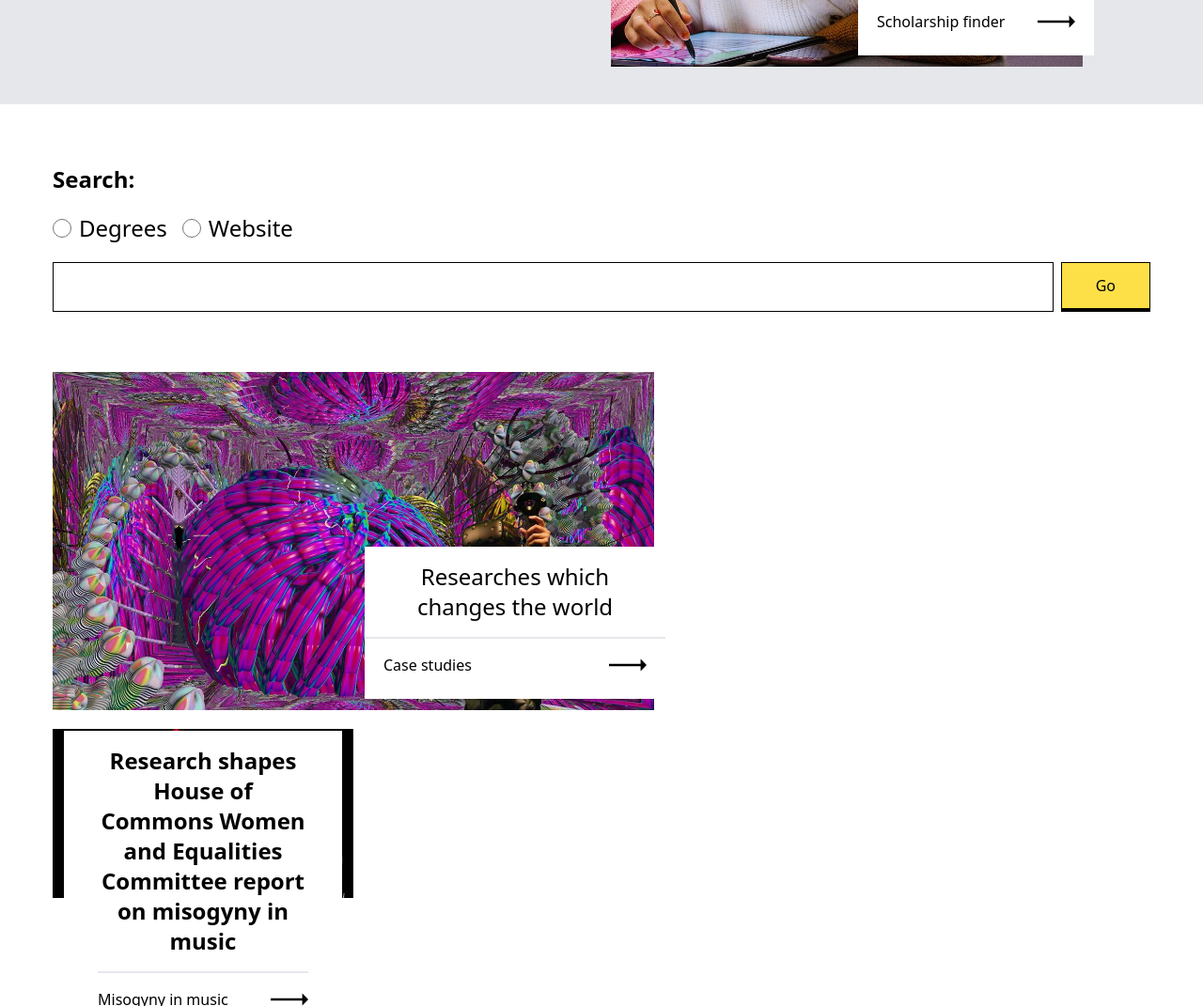
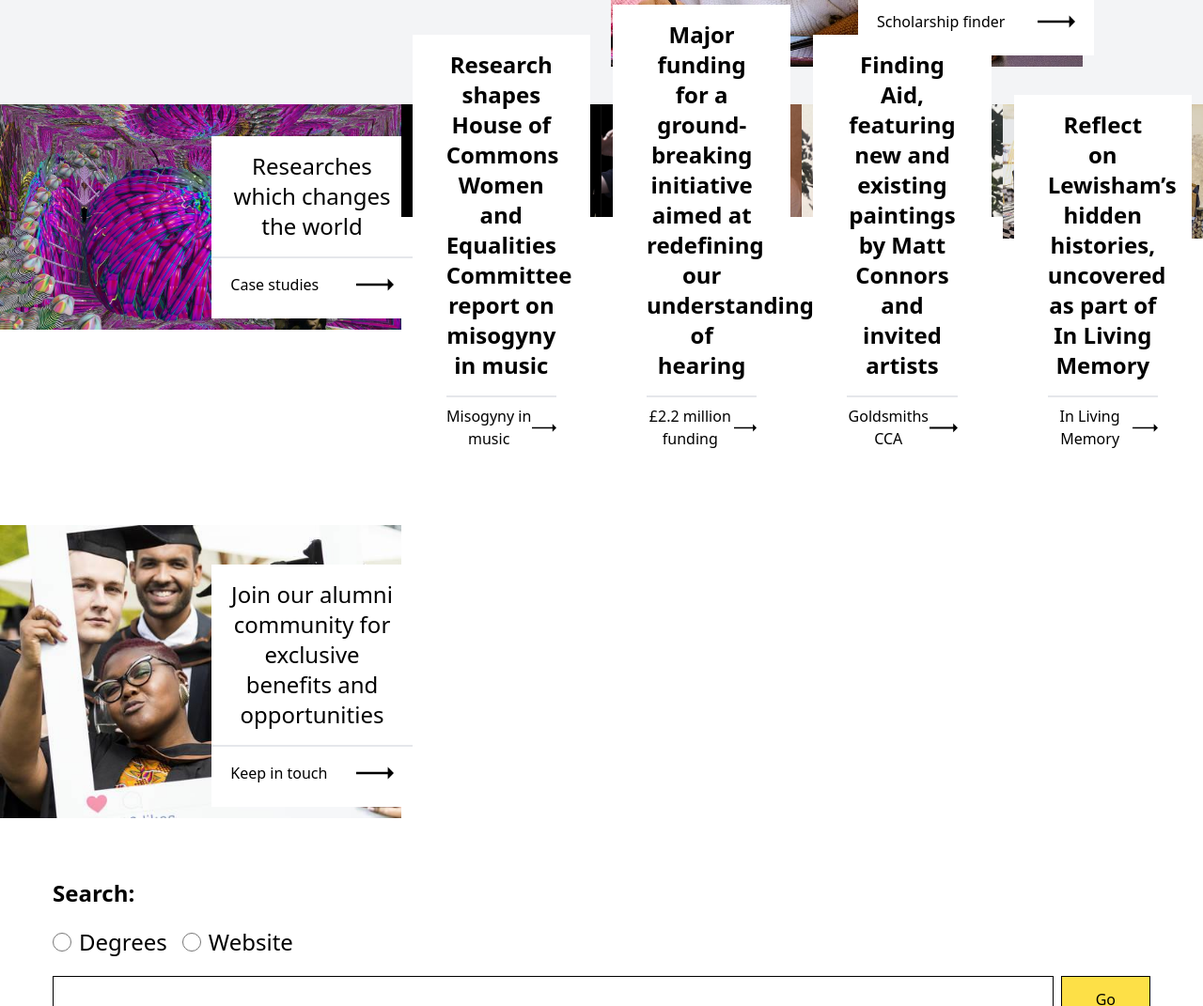
Before and after one commit to tuyishimejohnson/goldsmiths_clone, a website: page src/index.html in a window 1280 px wide. Shown: the part 1641-2712 px from the top of the page at 94% size. Drawn offline with Linux system fonts and the light colour scheme.

Commit message:
Another section

```diff
--- a/src/index.html
+++ b/src/index.html
@@ -70,16 +70,13 @@
                         </div>
                     </div>
                 </div>
-
-
-
             </div>
 
             <div class="grid col-span-2 row-span-2 lg:hidden">
                 <!-- Live like a local -->
                 <div class="relative md:mt-36 lg:mt-56 mx-14">
                     <div><img src="images/Students-outside-the-CCA_19427-(1).jpg" alt="Students"></div>
-                    <div class="text-center bg-green-300 absolute md:-bottom-52 lg:-bottom-16 md:left-3 md:right-3 px-9">
+                    <div class="text-center bg-white absolute md:-bottom-52 lg:-bottom-16 md:left-3 md:right-3 px-9">
                         <a href="#">
                             <h1 class="text-2xl font-semibold py-4">Live like a local</h1>
                             <p class="pb-5">Lorem ipsum dolor, sit amet consectetur adipisicing elit. Libero dolore consectetur, facere impedit id ducimus voluptatem veniam! Quod veniam ut porro sint est, suscipit dolore provident, necessitatibus eum rerum blanditiis!</p>
@@ -94,11 +91,11 @@
 
 
             <!-- On larger screen sizes -->
-            <div class="md:hidden lg:grid lg:grid-cols-4 lg:gap-5 lg:px-32 lg:pt-14 bg-gray-200">
+            <section class="md:hidden lg:grid lg:grid-cols-4 lg:gap-5 lg:px-32 lg:pt-14 md:bg-gray-100">
                 <div class="lg:col-span-2 lg:row-span-4">
                     <!-- Live like a local -->
                     <div class="md:relative md:mt-36 lg:mt-0 lg:mx-0">
-                        <div><img src="images/Students-outside-the-CCA_19427-(1).jpg" alt="Students" class="object-cover"></div>
+                        <div><img src="images/Students-outside-the-CCA_19427-(1).jpg" alt="Students" class="h-2/3"></div>
                         <div class="text-center bg-white absolute md:top-[97%]  z-10 md:left-3 md:right-3 md:px-9 lg:py-10">
                             <a href="#">
                                 <h1 class="text-2xl font-semibold py-4">Live like a local</h1>
@@ -155,7 +152,99 @@
                         </div>
                     </div>
                 </div>
+            </section>
+
+            <section class="md:hidden lg:grid lg:grid-cols-6">
+                <div class="relative col-span-2">
+                    <img src="images/VRLatham.jpg" alt="A girl">
+                    <div class="w-1/2 bg-white absolute bottom-3 -right-3">
+                        <div class="text-center">
+                            <a href="#">
+                                <h1 class="text-2xl py-4 px-5">Researches which changes the world</h1>
+                            </a>
+                        </div>
+                        <div class="flex justify-between items-center border-t-2 pt-2 pb-4 px-5">
+                            <a href="#">Case studies</a>
+                            <a href="#"><img src="icons/right-arrow-svgrepo-com.svg" alt="right arrow" class="w-10"></a>
+                        </div>
+                    </div>
+                </div>
+
+                <div class="relative">
+                    <img src="images/Annie-Mac-edit.jpg" alt="A woman" class="w-full">
+                    <div class="text-center bg-white absolute -bottom-36 left-3 right-3 px-9">
+                        <a href="#">
+                            <h1 class="text-2xl font-semibold py-4">Research shapes House of Commons Women and Equalities Committee report on misogyny in music</h1>
+                        </a>
+                        <div class="flex justify-between items-center border-t-2 pt-2 pb-4">
+                            <a href="#">Misogyny in music</a>
+                            <a href="#"><img src="icons/right-arrow-svgrepo-com.svg" alt="right arrow" class="w-10"></a>
+                        </div>
+                    </div>
+                </div>
+
+                <div class="relative">
+                    <img src="images/Daniel-and-John-edit.jpg" alt="Students">
+                    <div class="text-center bg-white absolute -bottom-36 left-3 right-3 px-9">
+                        <a href="#">
+                            <h1 class="text-2xl font-semibold py-4">Major funding for a ground-breaking initiative aimed at redefining our understanding of hearing</h1>
+                        </a>
+                        <div class="flex justify-between items-center border-t-2 pt-2 pb-4">
+                            <a href="#">£2.2 million funding</a>
+                            <a href="#"><img src="icons/right-arrow-svgrepo-com.svg" alt="right arrow" class="w-10"></a>
+                        </div>
+                    </div>
+                </div>
+
+                <!-- Finding Aid -->
+
+                <div class="relative">
+                    <img src="images/matt-connors-960.jpg" alt="Students">
+                    <div class="text-center bg-white absolute -bottom-36 left-3 right-3 px-9">
+                        <a href="#">
+                            <h1 class="text-2xl font-semibold py-4">Finding Aid, featuring new and existing paintings by Matt Connors and invited artists</h1>
+                        </a>
+                        <div class="flex justify-between items-center border-t-2 pt-2 pb-4">
+                            <a href="#">Goldsmiths CCA</a>
+                            <a href="#"><img src="icons/right-arrow-svgrepo-com.svg" alt="right arrow" class="w-10"></a>
+                        </div>
+                    </div>
+                </div>
+
+                <!-- Lewisham's histories -->
+
+            <div class="relative">
+                <img src="images/Untitled-1_0001_DSC07057.jpg" alt="Students" class="w-full">
+                <div class="text-center bg-white absolute -bottom-36 left-3 right-3 px-9">
+                    <a href="#">
+                        <h1 class="text-2xl font-semibold py-4">Reflect on Lewisham’s hidden histories, uncovered as part of In Living Memory</h1>
+                    </a>
+                    <div class="flex justify-between items-center border-t-2 pt-2 pb-4">
+                        <a href="#">In Living Memory</a>
+                        <a href="#"><img src="icons/right-arrow-svgrepo-com.svg" alt="right arrow" class="w-10"></a>
+                    </div>
+                </div>
             </div>
+
+
+            <!-- Alumni -->
+
+            <div class="mt-52 relative col-span-2">
+                <img src="images/Class-of-2016_-Graduation-2016_10686-s.jpg" alt="Graduated students" class="w-full">
+                <div class="w-1/2 bg-white absolute bottom-3 -right-3">
+                    <div class="text-center">
+                        <a href="#">
+                            <h1 class="text-2xl py-4 px-5">Join our alumni community for exclusive benefits and opportunities</h1>
+                        </a>
+                    </div>
+                    <div class="flex justify-between items-center border-t-2 pt-2 pb-4 px-5">
+                        <a href="#">Keep in touch</a>
+                        <a href="#"><img src="icons/right-arrow-svgrepo-com.svg" alt="right arrow" class="w-10"></a>
+                    </div>
+                </div>
+            </div>
+
+            </section>
 
 
 
@@ -192,7 +281,7 @@
 
             <!-- Researches  that changes the world -->
 
-            <div class="mx-14 mt-5 relative lg:w-1/2">
+            <div class="mx-14 mt-5 relative lg:hidden">
                 <img src="images/VRLatham.jpg" alt="A girl">
                 <div class="w-1/2 bg-white absolute bottom-3 -right-3">
                     <div class="text-center">
@@ -209,7 +298,7 @@
 
 
             <!-- Research shapes House of commons -->
-            <div class="relative mt-5 mx-14 lg:w-1/4">
+            <div class="relative mt-5 mx-14">
                 <img src="images/Annie-Mac-edit.jpg" alt="A woman" class="w-full">
                 <div class="text-center bg-white absolute -bottom-36 left-3 right-3 px-9">
                     <a href="#">
```
Also changed, not shown: src/output.css.
